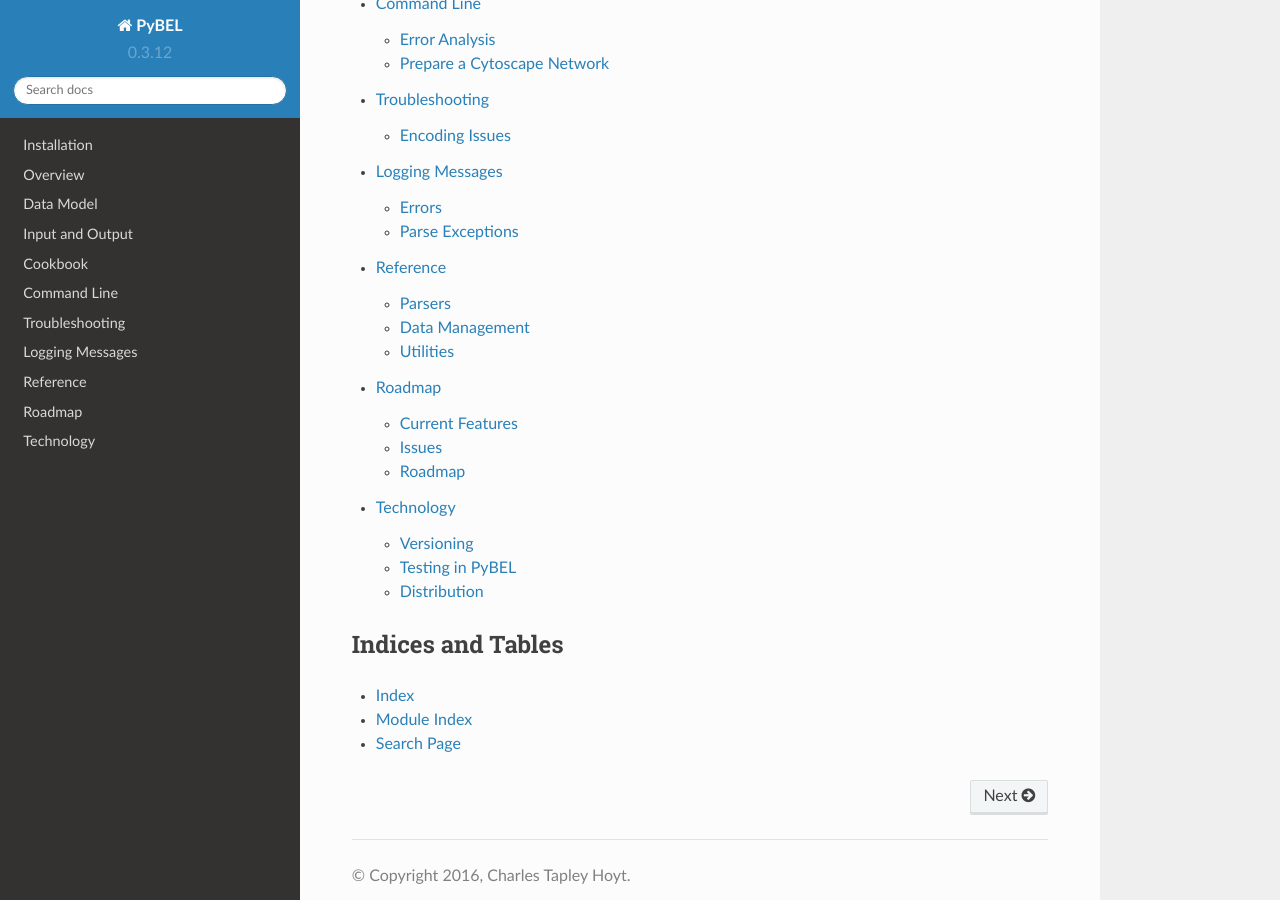
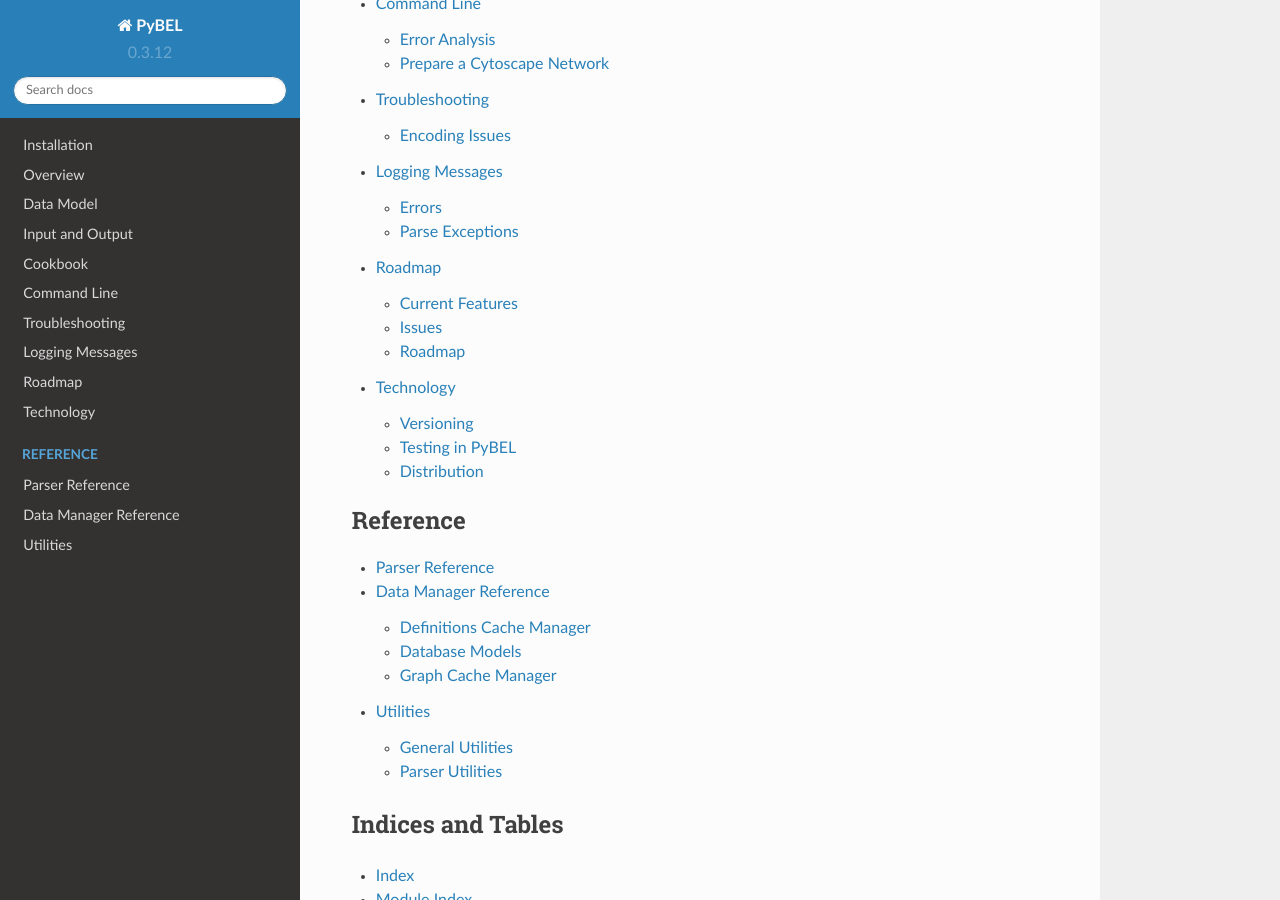
Before and after one commit to pybel/pybel, a Sphinx documentation site: the page built from docs/source/index.rst, in a window 1280 px wide and 900 px high, scrolled down 986 px. Built offline with Sphinx 7.4.7 and the Read the Docs theme 2.0.0, drawn with Linux system fonts in a browser that asks for light colours.

Commit message:
Improved documentation
[skip ci]

```diff
--- a/docs/source/conf.py
+++ b/docs/source/conf.py
@@ -358,12 +358,13 @@
 
 # Example configuration for intersphinx: refer to the Python standard library.
 intersphinx_mapping = {
-    'https://docs.python.org/': None,
+    'python': ('https://docs.python.org/', None),
     'networkx': ('https://networkx.readthedocs.io/en/latest/', None),
+    'py2neo': ('http://py2neo.org/v3/', None),
 }
 
 autodoc_member_order = 'bysource'
-autoclass_content = 'both'
+#autoclass_content = 'both'
 
 if os.environ.get('READTHEDOCS', None):
     tags.add('readthedocs')
--- a/docs/source/index.rst
+++ b/docs/source/index.rst
@@ -25,9 +25,17 @@
    commandline
    troubleshooting
    logging
-   reference
    roadmap
    technology
+
+.. toctree::
+   :caption: Reference
+   :name: reference
+
+   parser
+   manager
+   utilities
+
 
 Indices and Tables
 ------------------
--- /dev/null
+++ b/docs/source/manager.rst
@@ -0,0 +1,20 @@
+Data Manager Reference
+======================
+
+Definitions Cache Manager
+-------------------------
+
+.. autoclass:: pybel.manager.cache.CacheManager
+    :members:
+
+Database Models
+---------------
+
+.. automodule:: pybel.manager.models
+    :members:
+
+Graph Cache Manager
+-------------------
+
+.. autoclass:: pybel.manager.graph_cache.GraphCacheManager
+    :members:
--- a/docs/source/reference.rst
+++ b/docs/source/parser.rst
@@ -1,11 +1,9 @@
-Reference
-=========
+Parser Reference
+================
 
 This page is for users who want to squeeze the most bizarre possibilities out of PyBEL. Most users will not need this
 reference.
 
-Parsers
--------
 PyBEL makes extensive use of the PyParsing module. The code is organized to different modules to reflect
 the different faces ot the BEL language. These parsers support BEL 2.0 and have some backwards compatability
 for rewriting BEL 1.0 statements as BEL 2.0. The biologist and bioinformatician using this software will likely never
@@ -23,26 +21,3 @@
 
 .. autoclass:: pybel.parser.parse_metadata.MetadataParser
     :members:
-
-Data Management
----------------
-
-.. autoclass:: pybel.manager.cache.CacheManager
-    :members:
-
-Utilities
----------
-
-Some utilities that are used throughout the software are explained here:
-
-General Utilities
-~~~~~~~~~~~~~~~~~
-
-.. automodule:: pybel.utils
-    :members:
-
-Parser Utilities
-~~~~~~~~~~~~~~~~
-
-.. automodule:: pybel.parser.utils
-    :members:
```
Also changed, not shown: docs/source/utilities.rst (added, +16 -0 lines), 3 other files.
